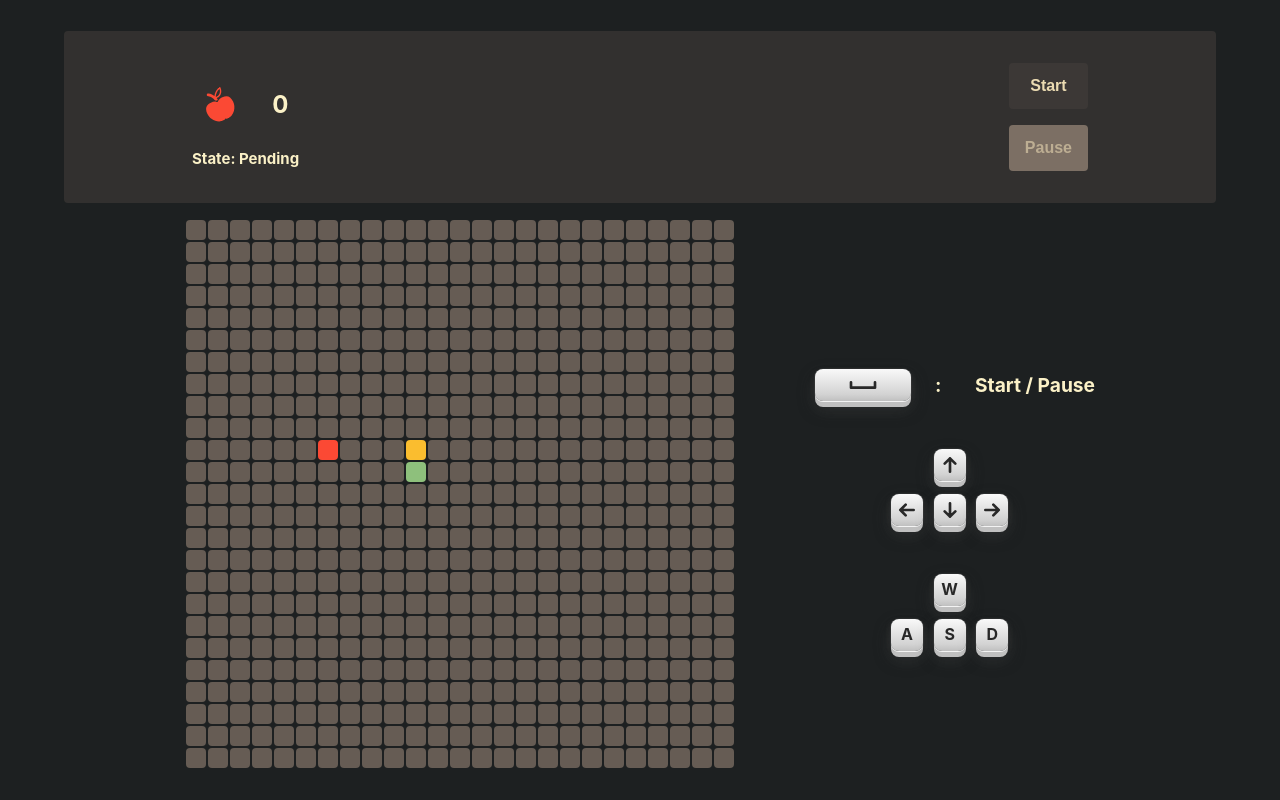
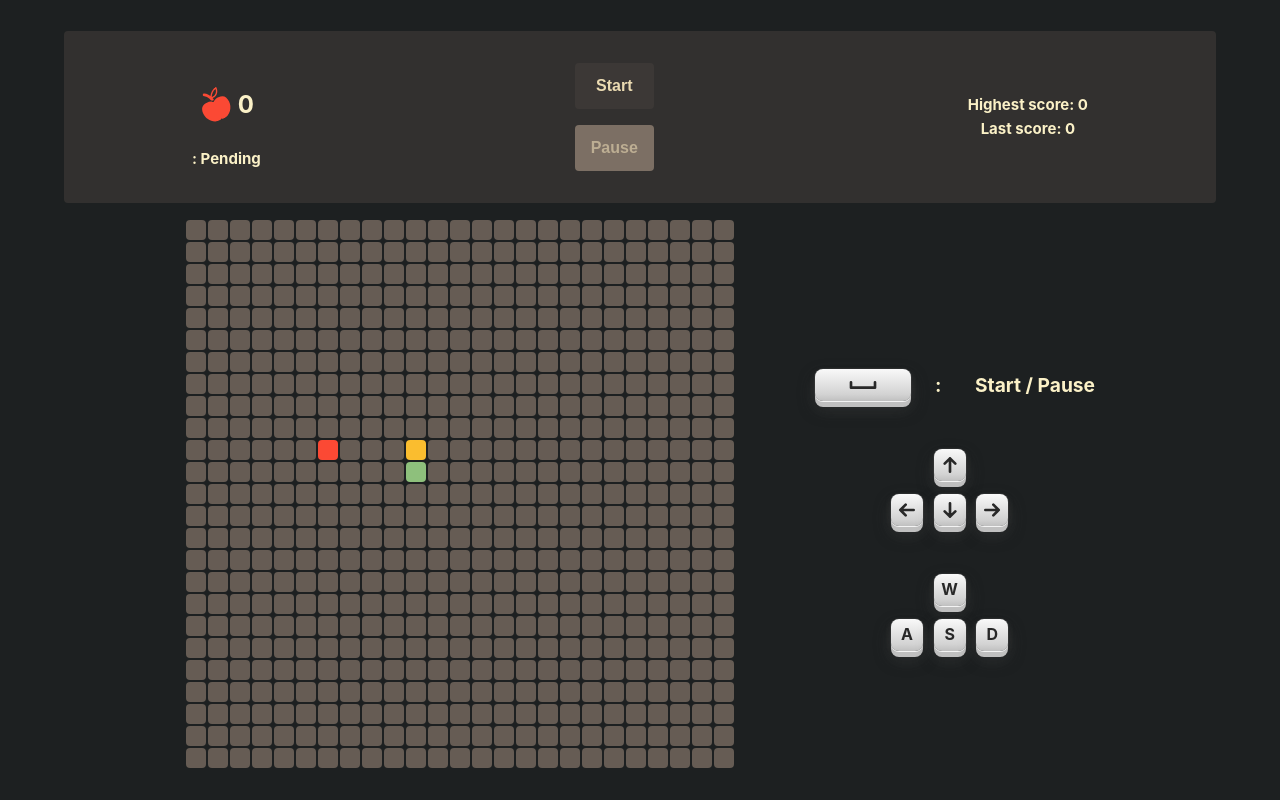
Before and after one commit to JavierPoduje/vue-snake, a Vue app: page / in a window 1280 px wide. Built offline with nearby package versions, Linux system fonts and the light colour scheme.

Commit message:
feat: handle score history

```diff
--- a/src/components/GameNavbar.vue
+++ b/src/components/GameNavbar.vue
@@ -9,8 +9,7 @@
         />
         {{ gameStore.eatenApples }}
       </div>
-      <p class="statsText"></p>
-      <p class="statsText">State: {{ gameStore.game.state }}</p>
+      <p class="statsText">: {{ gameStore.game.state }}</p>
     </section>
 
     <section class="navbar__buttons">
@@ -24,6 +23,11 @@
         text="Pause"
         :on-click="gameStore?.pauseGame"
       />
+    </section>
+
+    <section class="navbar__stats">
+      <p class="statsText">Highest score: {{ gameStore.game.highestScore }}</p>
+      <p class="statsText">Last score: {{ gameStore.game.lastScore }}</p>
     </section>
   </nav>
 </template>
```
